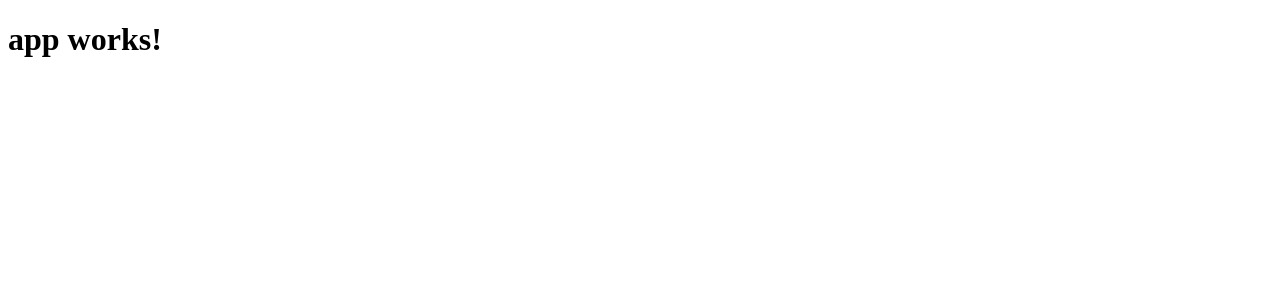
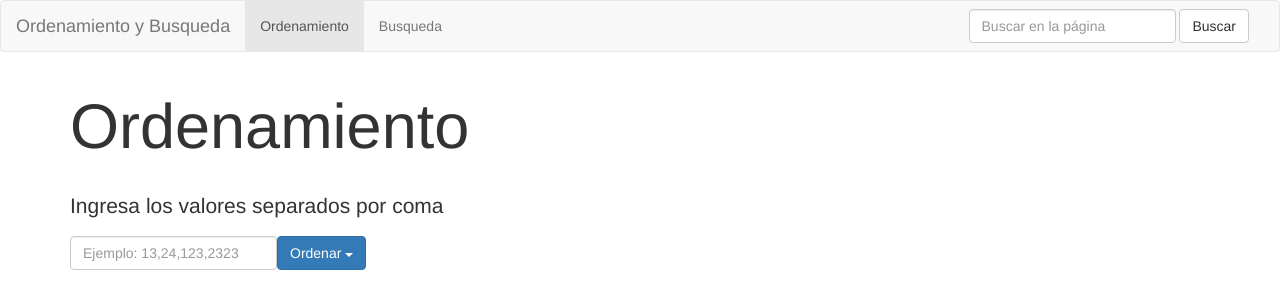
Before and after one commit to mazyvan/OrdenamientoyBusqueda, an Angular app: page / in a window 1280 px wide. Shown: the top 308 px of the page. Built offline with nearby package versions, Linux system fonts and the light colour scheme.

Commit message:
guardando cambios interfaz

```diff
--- a/src/app/app.component.html
+++ b/src/app/app.component.html
@@ -1,3 +1,27 @@
-<h1>
-  {{title}}
-</h1>
+<div class="">
+  <div class="container">
+    <h1>Ordenamiento</h1>
+    <br>
+    <p>Ingresa los valores separados por coma</p>
+    <form class="form-inline">
+      <div class="form-group">
+        <input type="text" class="form-control" placeholder="Ejemplo: 13,24,123,2323">
+      </div>
+      <div class="btn-group" role="group">
+        <button type="button" class="btn btn-primary dropdown-toggle" data-toggle="dropdown" aria-haspopup="true" aria-expanded="false">
+          Ordenar
+          <span class="caret"></span>
+        </button>
+        <ul class="dropdown-menu">
+          <li><a href="#">Metodo burbuja</a></li>
+          <li><a href="#">Metodo Inserción</a></li>
+          <li><a href="#">Metodo Selección</a></li>
+          <li><a href="#">Metodo Mezcla</a></li>
+          <li><a href="#">Metodo Casilleros</a></li>
+          <li><a href="#">Metodo Rápido</a></li>
+          <li><a href="#">Metodo Radix</a></li>
+        </ul>
+      </div>
+    </form>
+  </div>
+</div>
--- a/src/index.html
+++ b/src/index.html
@@ -1,14 +1,56 @@
 <!doctype html>
 <html>
+
 <head>
   <meta charset="utf-8">
   <title>OrdenamientoyBusqueda</title>
   <base href="/">
-
   <meta name="viewport" content="width=device-width, initial-scale=1">
   <link rel="icon" type="image/x-icon" href="favicon.ico">
+  <!-- Latest compiled and minified CSS -->
+  <link rel="stylesheet" href="https://maxcdn.bootstrapcdn.com/bootstrap/3.3.7/css/bootstrap.min.css" integrity="sha384-BVYiiSIFeK1dGmJRAkycuHAHRg32OmUcww7on3RYdg4Va+PmSTsz/K68vbdEjh4u"
+    crossorigin="anonymous">
 </head>
+
 <body>
-  <app-root>Loading...</app-root>
+  <nav class="navbar navbar-default">
+    <div class="container-fluid">
+      <!-- Brand and toggle get grouped for better mobile display -->
+      <div class="navbar-header">
+        <button type="button" class="navbar-toggle collapsed" data-toggle="collapse" data-target="#bs-example-navbar-collapse-1"
+          aria-expanded="false">
+        <span class="sr-only">Toggle navigation</span>
+        <span class="icon-bar"></span>
+        <span class="icon-bar"></span>
+        <span class="icon-bar"></span>
+      </button>
+        <a class="navbar-brand" href="/">Ordenamiento y Busqueda</a>
+      </div>
+
+      <!-- Collect the nav links, forms, and other content for toggling -->
+      <div class="collapse navbar-collapse" id="bs-example-navbar-collapse-1">
+        <ul class="nav navbar-nav">
+          <li class="active"><a href="#">Ordenamiento <span class="sr-only">(current)</span></a></li>
+          <li><a href="#">Busqueda</a></li>
+        </ul>
+        <form class="navbar-form navbar-right">
+          <div class="form-group">
+            <input type="text" class="form-control" placeholder="Buscar en la página">
+          </div>
+          <button type="submit" class="btn btn-default">Buscar</button>
+        </form>
+      </div>
+      <!-- /.navbar-collapse -->
+    </div>
+    <!-- /.container-fluid -->
+  </nav>
+  <app-root class="jumbotron"><div class="container"><h3>Loading...</h3></div></app-root>
+
+  <!-- jQuery (necessary for Bootstrap's JavaScript plugins) -->
+  <script src="https://ajax.googleapis.com/ajax/libs/jquery/1.12.4/jquery.min.js"></script>
+  <!-- Latest compiled and minified JavaScript -->
+  <script src="https://maxcdn.bootstrapcdn.com/bootstrap/3.3.7/js/bootstrap.min.js" integrity="sha384-Tc5IQib027qvyjSMfHjOMaLkfuWVxZxUPnCJA7l2mCWNIpG9mGCD8wGNIcPD7Txa"
+    crossorigin="anonymous"></script>
 </body>
+
 </html>
```
